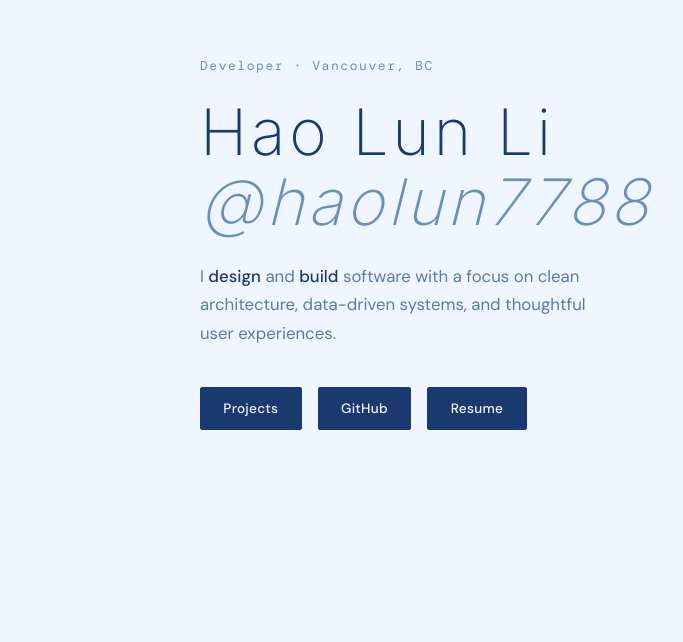
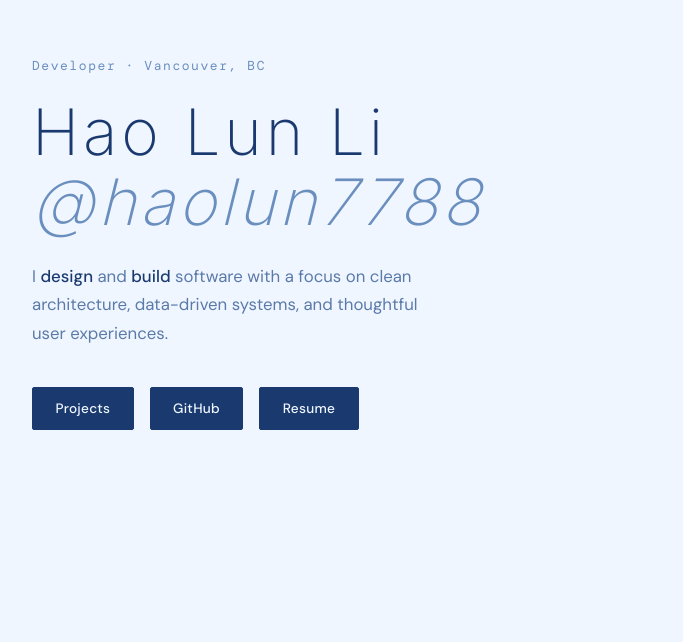
Before and after one commit to haolun7788/portfolio, a React (Vite) app: page / in a window 1280 px wide. Shown: the part 158-800 px from the top of the page, without its empty margins (298-981 px from the left). Built offline with nearby package versions, Linux system fonts and the light colour scheme.

Commit message:
Update Hero.tsx

```diff
--- a/src/components/Hero.tsx
+++ b/src/components/Hero.tsx
@@ -2,8 +2,7 @@ import styles from './Hero.module.css'
 
 export default function Hero() {
   return (
-    <section className={styles.hero}>
-      <section id="top" className={styles.hero}></section>
+    <section id="top" className={styles.hero}>
       <div className={styles.inner}>
         <p className={styles.eyebrow}>Developer · Vancouver, BC</p>
         <h1 className={styles.name}>
```
